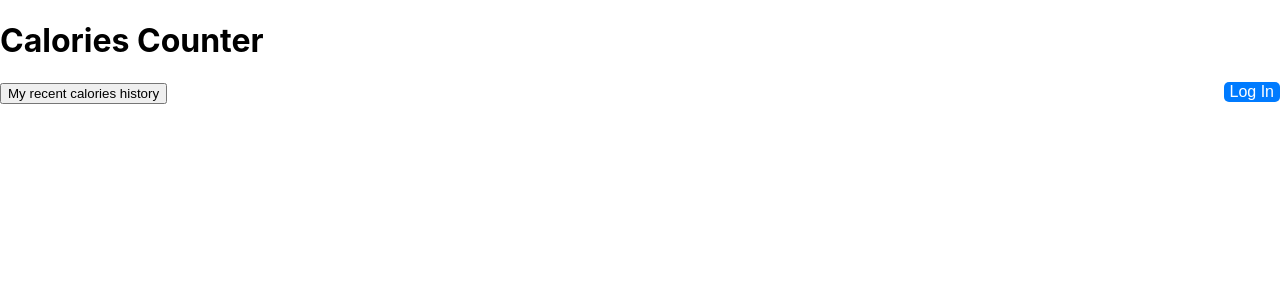
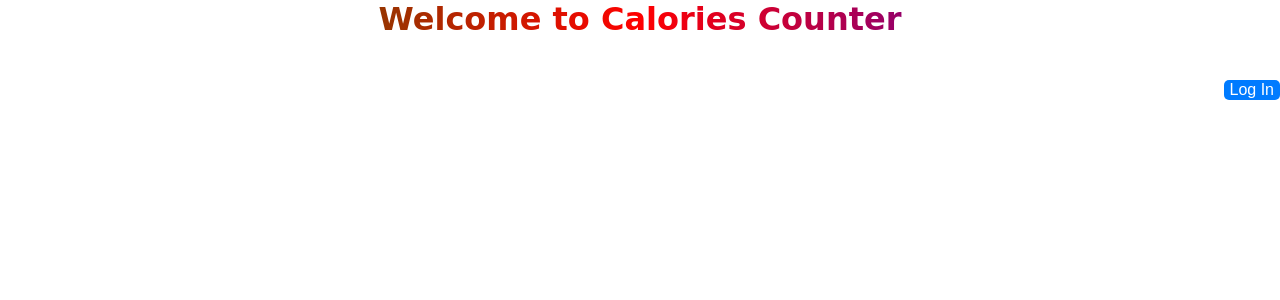
Before and after one commit to b-the-coder/CalorieTracker, a React (Create React App) app: page / in a window 1280 px wide. Shown: the top 300 px of the page. Built offline with nearby package versions, Linux system fonts and the light colour scheme.

Commit message:
trying to implement auth0 with react router

```diff
--- a/package.json
+++ b/package.json
@@ -12,13 +12,15 @@
     "@types/node": "^16.18.108",
     "@types/react": "^18.3.5",
     "@types/react-dom": "^18.3.0",
+    "@types/react-router-dom": "^5.3.3",
     "express": "^4.19.2",
     "react": "^18.3.1",
     "react-dom": "^18.3.1",
     "react-redux": "^9.1.2",
     "react-router": "^6.26.2",
+    "react-router-dom": "^6.26.2",
     "react-scripts": "5.0.1",
-    "typescript": "^4.9.5",
+    "typescript": "^5.6.2",
     "web-vitals": "^2.1.4"
   },
   "scripts": {
--- a/src/App.js
+++ b/src/App.js
@@ -1,45 +1,17 @@
 import { useState, useEffect } from 'react'
 import LoginButton from './User/login'
 import Profile from './User/profile'
-import { Router, Route } from 'react-router'
 
 function App() {
-    const [histories, setHistory] = useState(null)
 
-    const handleClick = async () => {
-        try {
-            const response = await fetch('/api/histories')
-            console.log(response)
-            // Check if the response is ok (status code is in the 200-299 range)
-            if (!response.ok) {
-                throw new Error(`HTTP error! status: ${response.status}`)
-            }
-            // Parse the response as JSON
-            const data = await response.json()
-            console.log(data)
-            setHistory(data)
-        } catch (error) {
-            console.error('Error fetching histories:', error)
-        }
-    }
+
+
 
     return (
         <div className="App">
-            <div>
-                <h1>Calories Counter</h1>
+                <h1 className='LandingpageWelcome'>Welcome to Calories Counter</h1>
                 <LoginButton />
-            </div>
-            <Profile />
-            <button onClick={handleClick}>My recent calories history</button>
-            {histories && (
-                <ul>
-                    {histories.map((calorie, index) => (
-                        <li key={index}>
-                            Day {index + 1}: {calorie} calories
-                        </li>
-                    ))}
-                </ul>
-            )}
+
         </div>
     )
 }
--- /dev/null
+++ b/src/User/AuthedUser.js
@@ -0,0 +1,43 @@
+import LogoutButton from "./logout";
+import Profile from "./profile";
+import { useEffect, useState } from "react";
+
+
+function AfterLogin (){
+    const [histories, setHistory] = useState(null)
+  useEffect(async () => {
+    try {
+        const response = await fetch('/api/histories')
+        console.log(response)
+        // Check if the response is ok (status code is in the 200-299 range)
+        if (!response.ok) {
+            throw new Error(`HTTP error! status: ${response.status}`)
+        }
+        // Parse the response as JSON
+        const data = await response.json()
+        console.log(data)
+        setHistory(data)
+    } catch (error) {
+        console.error('Error fetching histories:', error)
+    }
+},[]);
+
+    return (<div>
+        <h1 className="CaloriesCounter">Calories Counter</h1>
+        <Profile/>
+        <h2>My recent calories history</h2>
+            {histories && (
+                <ul>
+                    {histories.map((calorie, index) => (
+                        <li key={index}>
+                            Day {index + 1}: {calorie} calories
+                        </li>
+                    ))}
+                </ul>
+            )}
+        <LogoutButton/>
+    </div>)
+
+}
+
+export default AfterLogin
--- a/src/index.css
+++ b/src/index.css
@@ -29,3 +29,35 @@ code {
 .userIcon{
   float:right;
 }
+
+.LandingpageWelcome {
+    font-family: 'Comic Sans MS', 'Cursive', sans-serif; /* Cute Font */
+    font-size: 2rem; /* Large font size */
+    background: linear-gradient(90deg, green, red, blue); /* Gradient */
+    background-clip: text;
+    -webkit-background-clip: text; /* For Safari */
+    color: transparent; /* Make text transparent to show gradient */
+    text-align: center; /* Center text horizontally */
+    margin: 0;
+    padding: 0;
+    display: flex;
+    justify-content: center;
+    align-items: flex-start;
+    height: 10vh; /* Full height to center vertically */
+}
+
+.CaloriesCounter {
+    font-family: 'Comic Sans MS', 'Cursive', sans-serif; /* Cute Font */
+    font-size: 2rem; /* Large font size */
+    background: linear-gradient(90deg, green, red, blue); /* Gradient */
+    background-clip: text;
+    -webkit-background-clip: text; /* For Safari */
+    color: transparent; /* Make text transparent to show gradient */
+    text-align: center; /* Center text horizontally */
+    margin: 0;
+    padding: 0;
+    display: flex;
+    justify-content: flex-start;
+    align-items: flex-start;
+    height: 100vh; /* Full height to center vertically */
+}
--- a/src/index.tsx
+++ b/src/index.tsx
@@ -1,9 +1,18 @@
 import React from 'react'
 import ReactDOM from 'react-dom/client'
 import './index.css'
-import App from './App'
+import Root from './routes/root'
 import { Auth0Provider } from '@auth0/auth0-react'
+import { createBrowserRouter, RouterProvider } from 'react-router-dom'
+import AfterLogin from './User/AuthedUser'
 
+const router = createBrowserRouter([
+    { path: '/', element: <Root /> },
+    {
+        path: 'api/histories',
+        element: < AfterLogin/>,
+    },
+])
 
 const root = ReactDOM.createRoot(document.getElementById('root') as HTMLElement)
 root.render(
@@ -15,7 +24,7 @@ root.render(
                 redirect_uri: window.location.origin,
             }}
         >
-            <App />
+            <RouterProvider router={router} />
         </Auth0Provider>
     </React.StrictMode>
 )
--- /dev/null
+++ b/src/routes/root.jsx
@@ -0,0 +1,4 @@
+import App from "../App";
+export default function Root(){
+    return (<App/>)
+}
```
Also changed, not shown: 1 other file (tests, documents, lock files or other folders).
